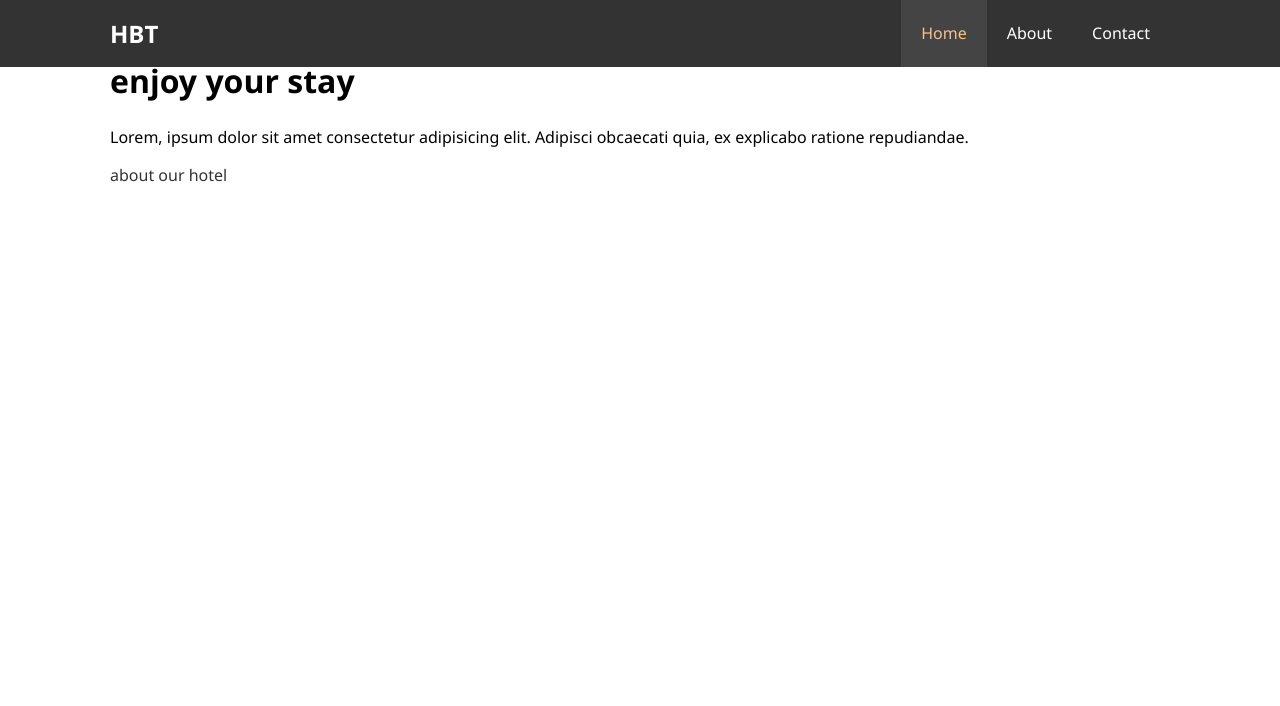
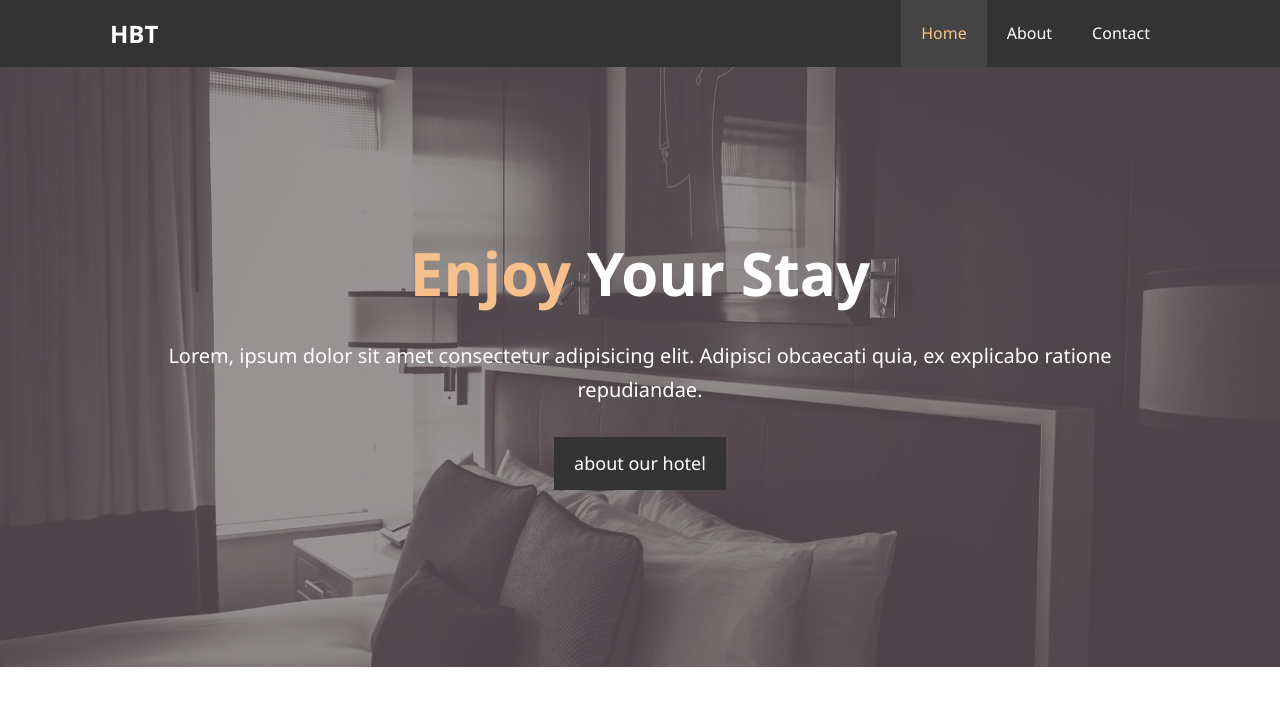
Before and after one commit to irie-k/hotel-website, a plain HTML site: page index.html in a window 1280 px wide. Drawn offline with Linux system fonts and the light colour scheme.

Commit message:
Showcase styling

```diff
--- a/css/main.css
+++ b/css/main.css
@@ -21,7 +21,6 @@ body {
 }
 
 a {
-  color: #333;
   text-decoration: none;
 }
 
@@ -38,11 +37,34 @@ p {
 /*------------------------------------*\
   #UTILITY-CLASSES
 \*------------------------------------*/
+.btn {
+  display: inline-block;
+  font-size: 18px;
+  color: #fff;
+  background-color: #333;
+  padding: 13px 20px;
+  border: 0;
+  cursor: pointer;
+}
+
+.btn:hover {
+  background-color: #f7c08a;
+  color: #333;
+}
+
 .container {
   margin: auto;
   max-width: 1100px;
   overflow: auto;
   padding: 0 20px;
+}
+
+.lead {
+  font-size: 20px;
+}
+
+.text__primary {
+  color: #f7c08a;
 }
 
 /*------------------------------------*\
@@ -84,3 +106,29 @@ p {
   background-color: #444;
   color: #f7c08a;
 }
+
+/*------------------------------------*\
+  #SHOWCASE
+\*------------------------------------*/
+#showcase {
+  background: url(/img/showcase.jpg) no-repeat center center/cover;
+  height: 600px;
+}
+
+#showcase .showcase__content {
+  color: #fff;
+  text-align: center;
+  padding-top: 170px;
+}
+
+#showcase .showcase__content h1 {
+  font-size: 60px;
+  text-transform: capitalize;
+  line-height: 1.2em;
+  font-weight: 700;
+}
+
+#showcase .showcase__content p {
+  padding-bottom: 20px;
+  line-height: 1.7em;
+}
```
